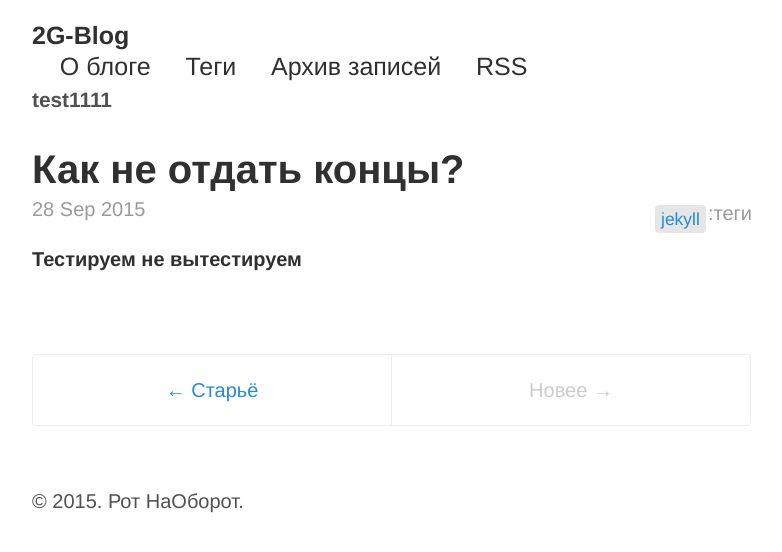
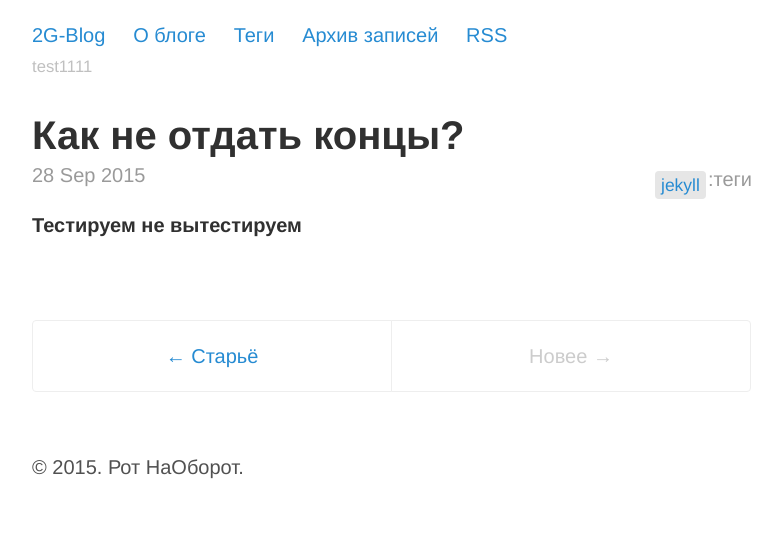
Before and after one commit to gitter-badger/2gud.github.io, a Jekyll site: the page built from index.html, in a window 1280 px wide. Shown: the top 552 px of the page, without its empty margins (248-1030 px from the left). Built offline with Jekyll 4.4.1, drawn with Linux system fonts in a browser that asks for light colours; nearby versions of some CDN libraries; the list of posts is cut into pages by our own code.

Commit message:
Added changes

```diff
--- a/_layouts/default.html
+++ b/_layouts/default.html
@@ -7,18 +7,14 @@
 
     <div class="container content">
       <div class="masthead">
-        <h3 class="masthead-title">
+        <div class="masthead-title">
             <a href="/" title="На Главную">{{ site.title }}</a>
-
-            <div class="menu">
             {% for page in site.pages_list %}
               &nbsp;&nbsp;&nbsp;
               <a href="{{ page[1]  }}">{{ page[0] }}</a>
             {% endfor %}
-            </div>
-
-            <p> <small>{{ site.tagline }}</small> </p>
-        </h3>
+            <p><small>{{ site.tagline }}</small></p>
+        </div>
       </div>
 
       {{ content }}
--- a/public/css/st.css
+++ b/public/css/st.css
@@ -291,26 +291,16 @@ tbody tr:nth-child(odd) th {
 .masthead-title {
   margin-top: 0;
   margin-bottom: 0;
-  color: #505050;
+  color: #c0c0c0;
 }
 .masthead-title a {
   font-size: 100%;
-  color: #303030;
+  color: #268bd2;
   text-decoration: none;
 }
 .masthead-title a:hover {
-  color: #268bd2;
-}
-.menu {
-  font-size: 100%;
-  font-weight: 400;
-  color: #c0c0c0;
-  letter-spacing: 0;
-}
-.menu a:hover {
   color: #303030;
   background: #ffdb4d;
-  text-decoration: none;
 }
 
 
```
